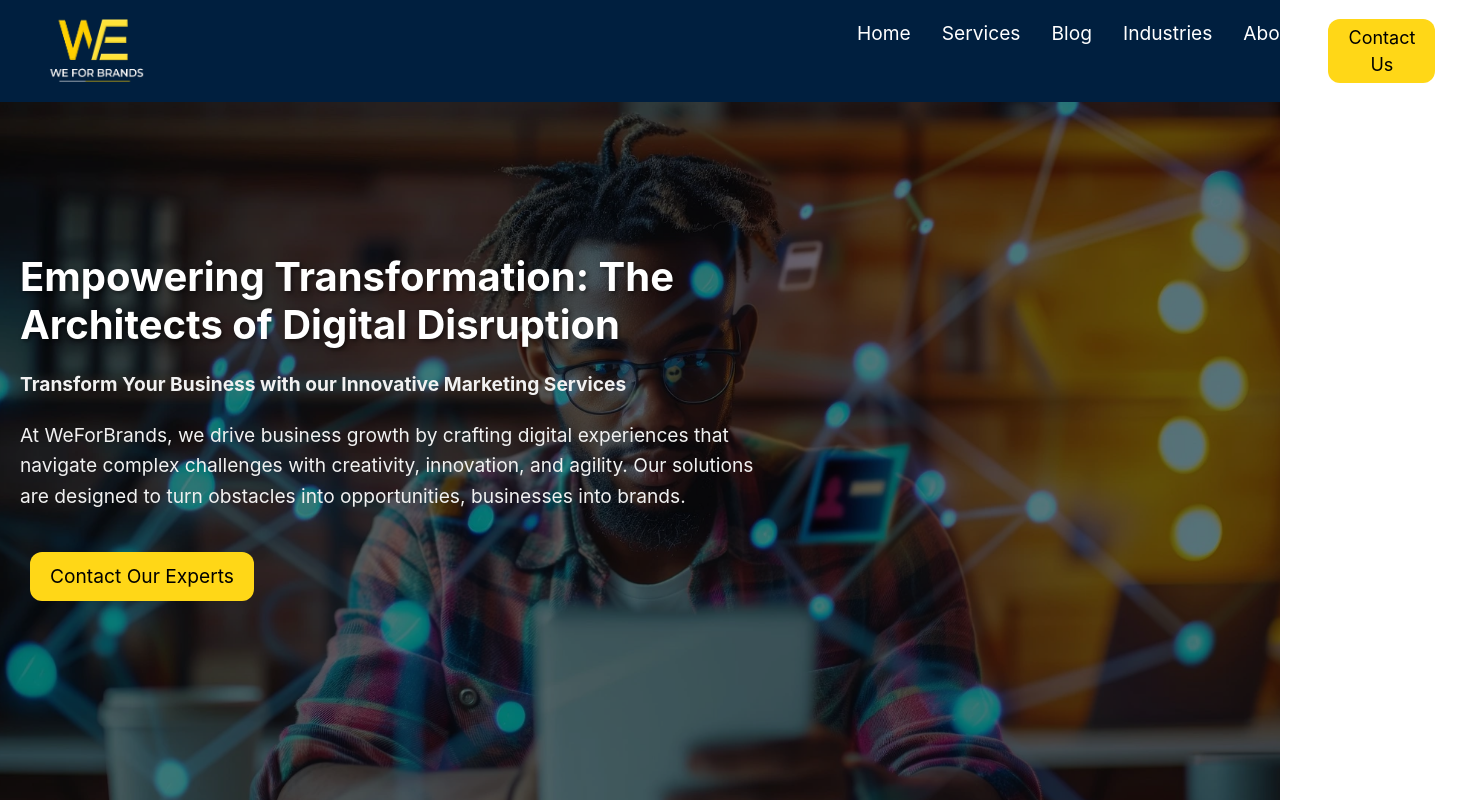
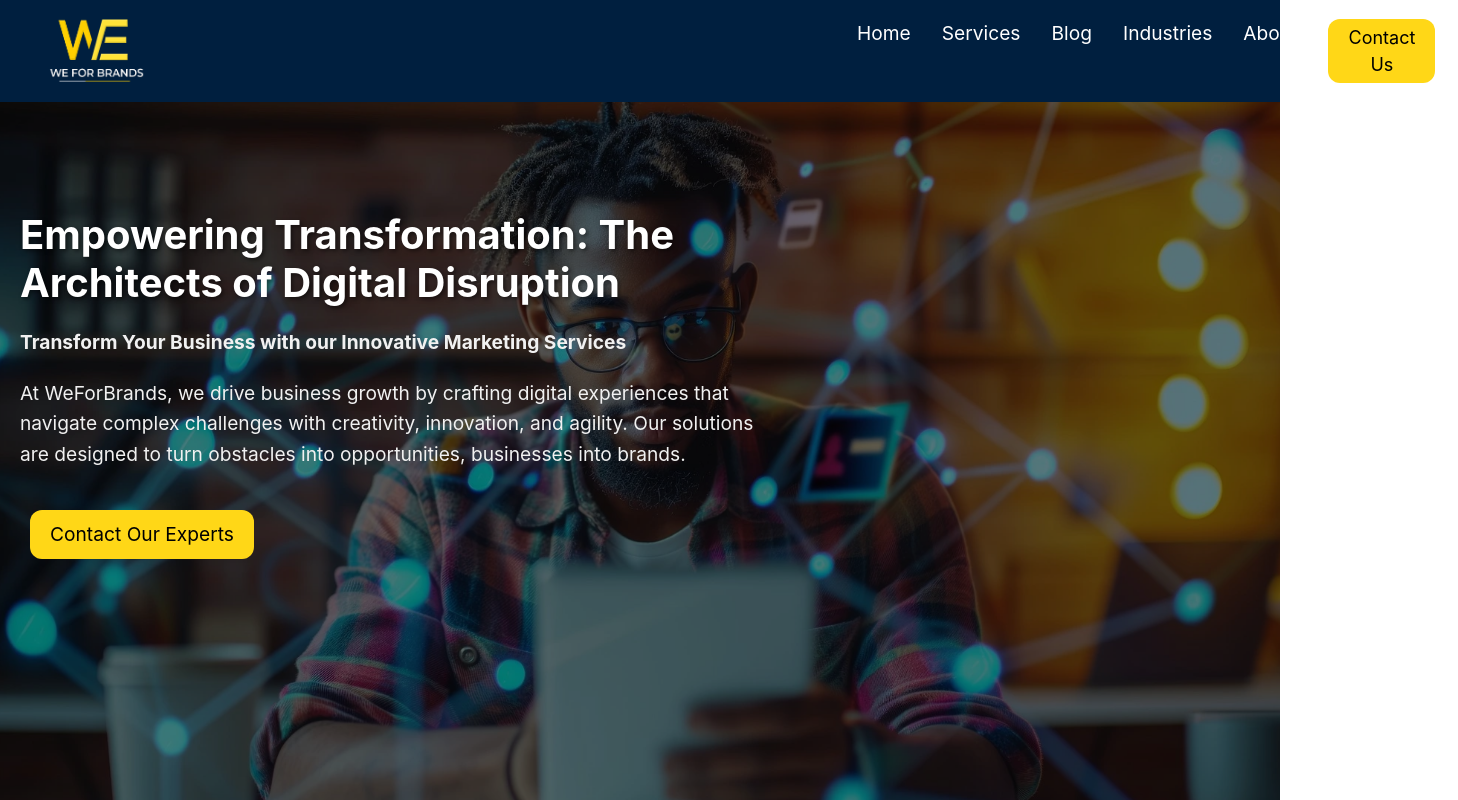
Before and after one commit to weforbrand/wfb, a React (Create React App) app in the folder agency/: page / in a window 1280 px wide. Shown: the top 800 px of the page, 1458 px wide, since content can reach past the window. Built offline with nearby package versions, Linux system fonts and the light colour scheme.

Commit message:
update-navbar-css

```diff
--- a/agency/src/Navbar/navbar.css
+++ b/agency/src/Navbar/navbar.css
@@ -2,6 +2,10 @@
   padding: 10px;
   background-color: #001f3f !important;
   color: white !important;
+  position: fixed;
+  top: 0;
+  width: 100%;
+  z-index: 1000;
 }
 
 .nav-item {
@@ -67,3 +71,7 @@
     border-bottom: none !important;
   }
 }
+
+body {
+  padding-top: 60px;
+}
```
